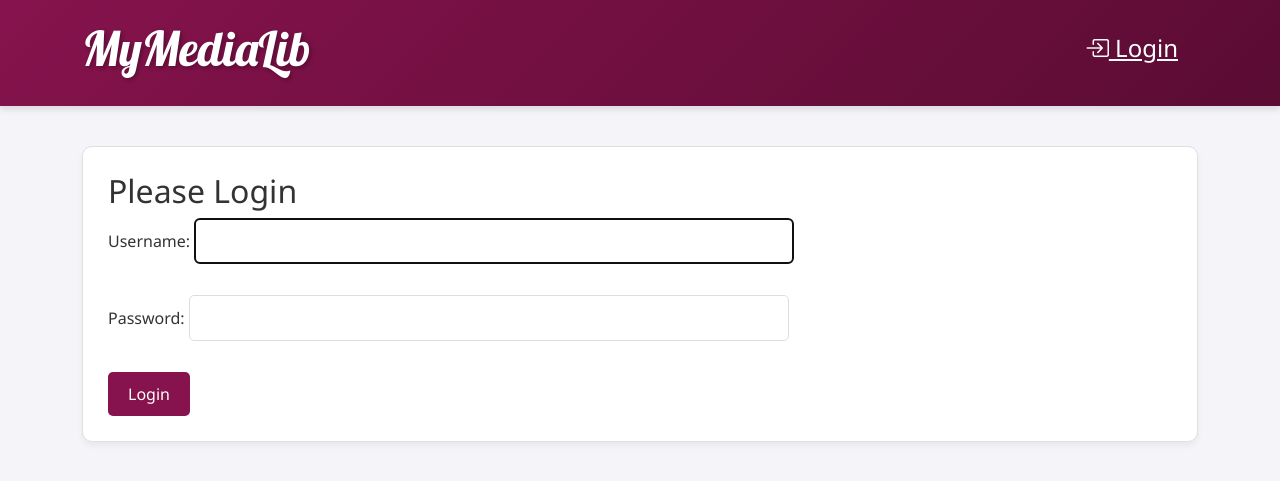
After one commit to marlonvess/Mymedialib, a Django app: page /accounts/login/ in a window 1280 px wide. The commit adds this page. Shown: the top 481 px of the page. Run offline with Django 5.2, Linux system fonts and the light colour scheme.

Commit message:
some security arrangements and login page included

```diff
--- a/medialib/static/css/medialib.css
+++ b/medialib/static/css/medialib.css
@@ -98,3 +98,13 @@ body {
 .save:hover {
     background-color: #5a0c33;
 }
+
+button.top-menu {
+    background-color: transparent;
+    border: none;
+    font-family: inherit;
+    font-size: 1.5rem;
+    line-height: inherit;
+    cursor: pointer;
+    padding: 0;
+}
--- a/medialib/templates/medialib/base.html
+++ b/medialib/templates/medialib/base.html
@@ -11,11 +11,30 @@
 <body>
     <header class="page-header">
       <div class="container">
+
+        {% if not user.is_authenticated %}
+
+          <a href="{% url 'login' %}" class="top-menu" role="button">
+             <i class="bi bi-box-arrow-in-right"></i> Login
+          </a>
+
+   {% else %}
+
+          <form action="{% url 'logout' %}" method="post" class="d-inline">
+             {% csrf_token %}
+             <button type="submit" class="top-menu border-0" style="cursor: pointer;">
+                <i class="bi bi-box-arrow-right"></i> Logout
+             </button>
+          </form>
+
+        {% endif %}
+
         {% if user.is_authenticated %}
           <a href="{% url 'medialib:post_new' %}" class="top-menu" role="button">
              <i class="bi bi-file-earmark-plus"></i> New Post
           </a>
-          {% endif %}
+        {% endif %}
+
           <h1><a href="/">MyMediaLib</a></h1>
       </div>
     </header>
--- /dev/null
+++ b/medialib/templates/registration/login.html
@@ -0,0 +1,30 @@
+{% extends 'medialib/base.html' %}
+
+{% block content %}
+    <div class="post">
+        <h2>Please Login</h2>
+
+        {% if form.errors %}
+            <p class="text-danger">Your username and password didn't match. Please try again.</p>
+        {% endif %}
+
+        <form method="post" action="{% url 'login' %}">
+            {% csrf_token %}
+
+            <div class="post-form">
+                <p>
+                    <label>Username:</label>
+                    {{ form.username }}
+                </p>
+                <p>
+                    <label>Password:</label>
+                    {{ form.password }}
+                </p>
+            </div>
+
+            <button type="submit" class="save">Login</button>
+
+            <input type="hidden" name="next" value="{{ next }}">
+        </form>
+    </div>
+{% endblock %}
--- a/medialib/views.py
+++ b/medialib/views.py
@@ -3,6 +3,7 @@ from django.shortcuts import redirect, render, get_object_or_404
 from django.utils import timezone
 from .models import MediaItem
 from .forms import MediaItemForm
+from django.contrib.auth.decorators import login_required
 
 
 # Create your views here.
@@ -15,6 +16,7 @@ def post_detail(request, pk):
     media_item = get_object_or_404(MediaItem, pk=pk)
     return render(request, 'medialib/post_detail.html', {'media_item': media_item})
 
+@login_required
 def post_edit(request, pk):
     media_item = get_object_or_404(MediaItem, pk=pk)
     if request.method == "POST":
@@ -28,6 +30,7 @@ def post_edit(request, pk):
         form = MediaItemForm(instance=media_item)
     return render(request, 'medialib/post_edit.html', {'form': form})
 
+@login_required
 def post_new(request):
     if request.method == "POST":
         form = MediaItemForm(request.POST)
--- a/mysite/urls.py
+++ b/mysite/urls.py
@@ -19,5 +19,6 @@ from django.urls import include, path
 
 urlpatterns = [
     path('admin/', admin.site.urls),
+    path('accounts/', include('django.contrib.auth.urls')),
     path('', include('medialib.urls')),
 ]
```
Also changed, not shown: mysite/settings.py (+12 -2 lines).
